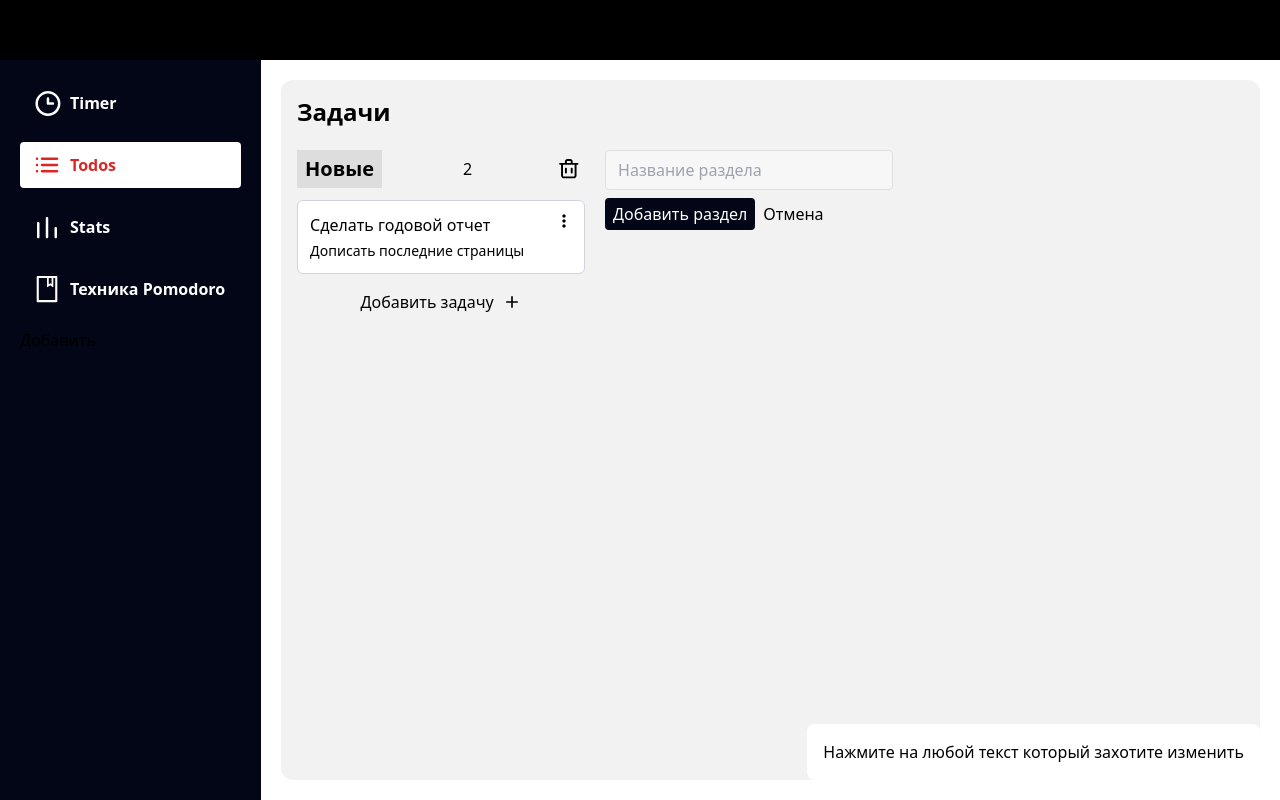
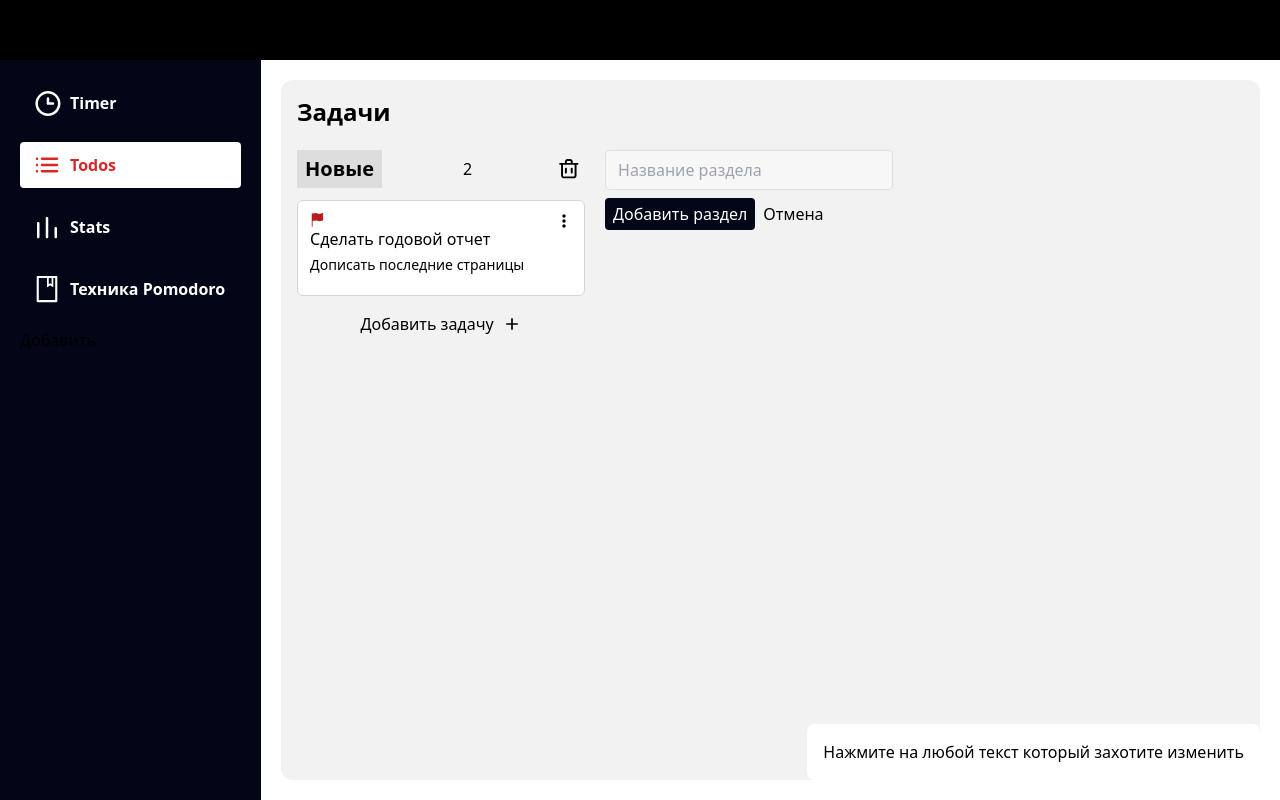
Before and after one commit to pqvel/best-pomodoro-app-with-dashboard, a React (Vite) app: page /todos in a window 1280 px wide. Built offline with nearby package versions, Linux system fonts and the light colour scheme.

Commit message:
правки

```diff
--- a/src/components/dashboard/todo/Todo.tsx
+++ b/src/components/dashboard/todo/Todo.tsx
@@ -7,10 +7,35 @@ type TodoProps = {
   editHandler?: () => void;
 };
 
+type Priority = {
+  title: string;
+  value: number;
+  iconColor: string;
+};
+
+const priorities: Priority[] = [
+  { title: "Приоритет 1", value: 1, iconColor: "text-red-700" },
+  { title: "Приоритет 2", value: 2, iconColor: "text-yellow-600" },
+  { title: "Приоритет 3", value: 3, iconColor: "text-blue-600" },
+  { title: "Приоритет 4", value: 4, iconColor: "" },
+];
+
 const Todo: FC<TodoProps> = ({ todo, editHandler }) => {
+  const flagClass = priorities.find(
+    (priority) => priority.value === todo.priority
+  )!.iconColor;
   return (
     <div className="relative flex flex-col bg-white p-3 rounded-md border border-gray-300 max-w-72 w-full">
-      <h4 className="text-base font-medium mb-1">{todo.title}</h4>
+      <div>
+        <Svg
+          className={`flex ${flagClass}`}
+          width={14}
+          height={14}
+          iconId="icon-flag"
+        />
+        <h4 className="text-base font-medium mb-1">{todo.title}</h4>
+      </div>
+
       <p className="text-sm">{todo.descr}</p>
       <Button
         className="absolute right-2 top-2 px-0 py-0 w-6 h-6"
@@ -19,6 +44,16 @@ const Todo: FC<TodoProps> = ({ todo, editHandler }) => {
       >
         <Svg iconId="icon-options" width={20} height={20} />
       </Button>
+      <div className="flex flex-wrap mt-2">
+        {todo.hashtags.map((hashtag) => (
+          <div
+            className="bg-gray-200 text-gray-500 px-2 rounded-xl mb-1 mr-1"
+            key={hashtag}
+          >
+            @{hashtag}
+          </div>
+        ))}
+      </div>
     </div>
   );
 };
--- a/src/components/todoSettings/Hashtags.tsx
+++ b/src/components/todoSettings/Hashtags.tsx
@@ -1,4 +1,4 @@
-import { FC, useRef, MouseEvent, useMemo, useState } from "react";
+import { FC, KeyboardEvent, useMemo, useState } from "react";
 import { Button, Svg } from "../ui";
 import { useSelect } from "../../core/hooks/useSelect";
 
@@ -24,6 +24,12 @@ const Hashtags: FC<HashtagsProps> = ({ hashtags, addHashtag }) => {
     }
   };
 
+  const enterPriority = (e: KeyboardEvent<HTMLInputElement>) => {
+    if (e.key === "Enter") {
+      addHashtagHandler();
+    }
+  };
+
   return (
     <div className=" relative">
       <Button
@@ -36,13 +42,14 @@ const Hashtags: FC<HashtagsProps> = ({ hashtags, addHashtag }) => {
       {isOpen && (
         <div
           className="absolute top-9 -left-4 flex flex-col border bg-white border-gray-300 rounded-md whitespace-nowrap overflow-hidden w-64"
-          onClick={openSelect}
+          onClick={(e) => e.stopPropagation()}
         >
           <div className="flex p-2">
             <input
               className="bg-gray-50 mr-2 h-8 border border-gray-300 text-sm rounded focus:ring-blue-500 focus:border-blue-500 block w-full p-1 dark:bg-gray-700 dark:border-gray-600 dark:placeholder-gray-400 dark:text-white dark:focus:ring-blue-500 dark:focus:border-blue-500 outline-none"
               type="text"
               onChange={(event) => setValue(event.target.value)}
+              onKeyDown={enterPriority}
               value={value}
             />
             <Button
--- a/src/components/todoSettings/Priorities.tsx
+++ b/src/components/todoSettings/Priorities.tsx
@@ -26,7 +26,7 @@ const Priorities: FC<Props> = ({ setPriority, activePriority }) => {
   const handleChangePriority = (e: ChangeEvent<HTMLInputElement>) => {
     e.stopPropagation();
     setPriority(+e.target.value);
-    // closeSelect();
+    closeSelect();
   };
 
   return (
@@ -45,7 +45,10 @@ const Priorities: FC<Props> = ({ setPriority, activePriority }) => {
       </Button>
 
       {isOpen && (
-        <div className="absolute top-9 -left-4 flex flex-col border border-gray-300 rounded-md whitespace-nowrap overflow-hidden">
+        <div
+          className="absolute top-9 -left-4 flex flex-col border border-gray-300 rounded-md whitespace-nowrap overflow-hidden"
+          onClick={(e) => e.stopPropagation()}
+        >
           {priorities.map((priority) => (
             <label
               className={`bg-white hover:bg-slate-200 flex items-centers flex-shrink-0 py-2 px-3 ${
--- a/src/core/models/TodoModel.ts
+++ b/src/core/models/TodoModel.ts
@@ -4,9 +4,9 @@ export interface ITodo {
   readonly id: string;
   readonly leftTime: number;
   title: string;
-  descr?: string;
-  priority?: number;
-  hashtags?: string[];
+  descr: string;
+  priority: number;
+  hashtags: string[];
 }
 
 type TodoModelConstructor = {
```
